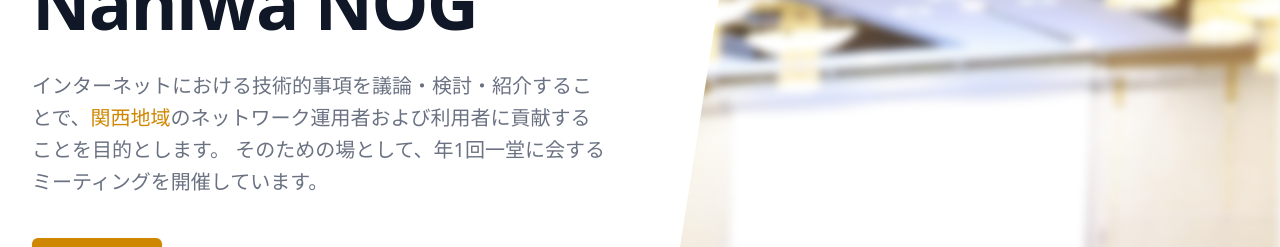
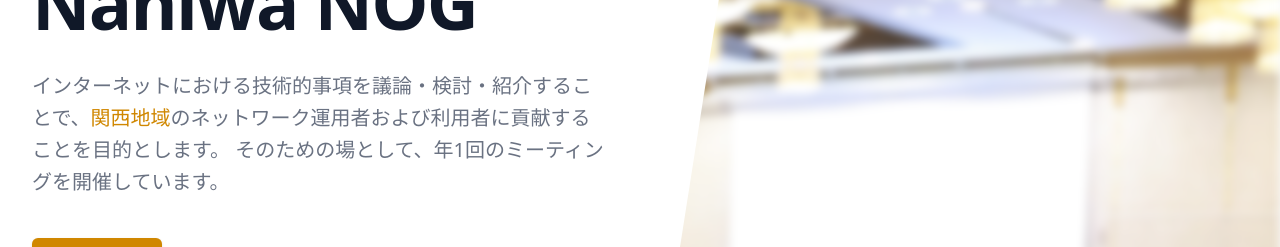
Before and after one commit to naniwanog/naniwanog-web, a Next.js app: page / in a window 1280 px wide. Shown: the part 314-561 px from the top of the page. Built offline with nearby package versions, Linux system fonts and the light colour scheme.

Commit message:
fix: update typo

```diff
--- a/src/app/page.tsx
+++ b/src/app/page.tsx
@@ -26,7 +26,7 @@
                 <p className="mt-8 text-pretty text-lg font-medium text-gray-500 sm:text-xl/8">
                   インターネットにおける技術的事項を議論・検討・紹介することで、
                   <span className='text-yellow-600'>関西地域</span>のネットワーク運用者および利用者に貢献することを目的とします。
-                  そのための場として、年1回一堂に会するミーティングを開催しています。
+                  そのための場として、年1回のミーティングを開催しています。
                 </p>
                 <div className="mt-10 flex items-center gap-x-6">
                   <Link
```
